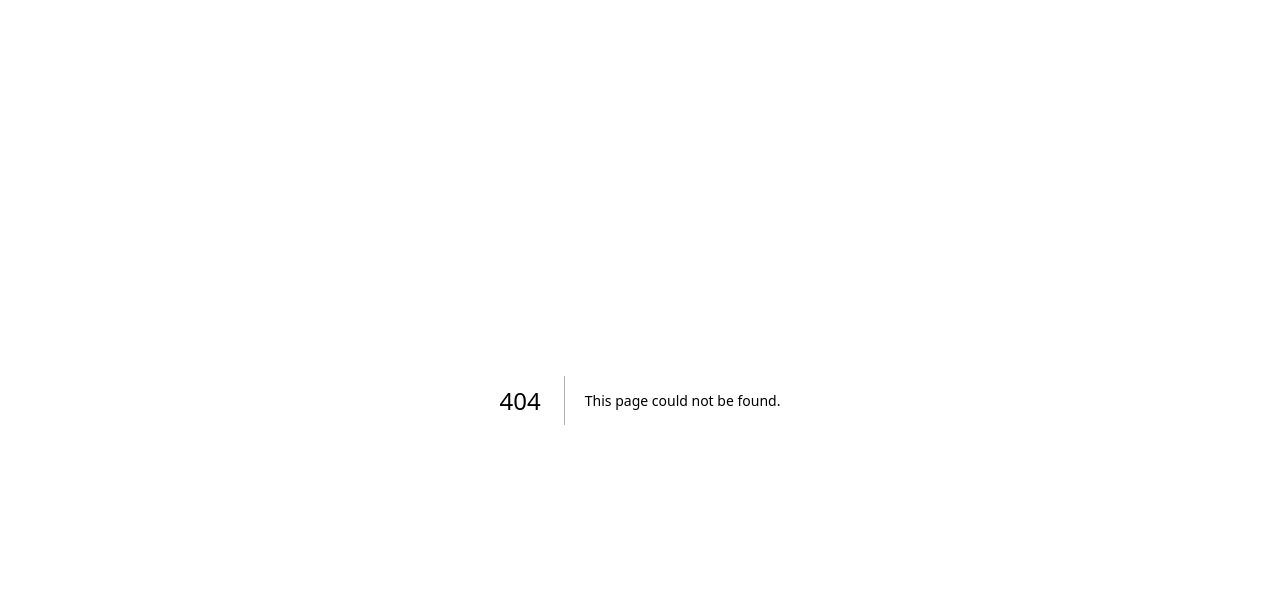
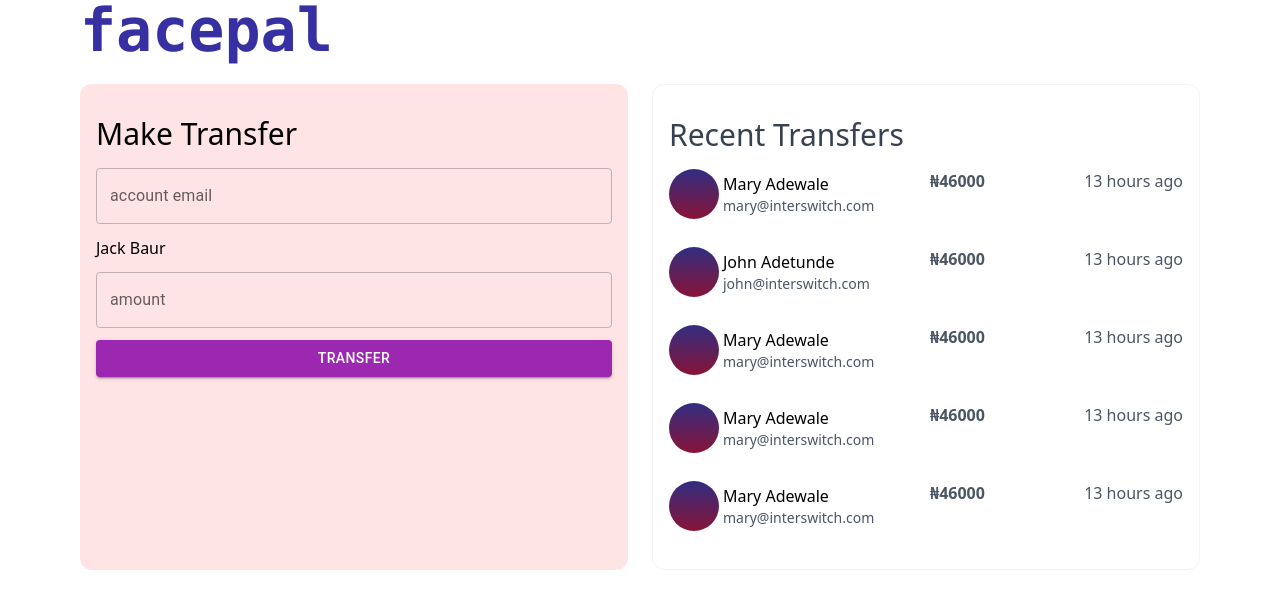
Before and after one commit to earlycodetech/facepal_v2, a Next.js app: page /account/make-transfer in a window 1280 px wide. Before the commit this address had no page. Shown: the top 608 px of the page. Built offline with nearby package versions, Linux system fonts and the light colour scheme.

Commit message:
add transfer page

```diff
--- a/package.json
+++ b/package.json
@@ -9,6 +9,9 @@
     "lint": "next lint"
   },
   "dependencies": {
+    "@emotion/react": "^11.11.1",
+    "@emotion/styled": "^11.11.0",
+    "@mui/material": "^5.14.3",
     "autoprefixer": "10.4.14",
     "next": "13.4.12",
     "postcss": "8.4.27",
--- /dev/null
+++ b/pages/account/make-transfer.js
@@ -0,0 +1,110 @@
+import Link from 'next/link';
+import {TextField,Button} from '@mui/material';
+import { PastTransaction } from '../components/PastTransaction';
+
+export default function MakeTransfer() {
+    return (
+        <main className="px-6 sm:px-10 md:px-20">
+            <Link
+            href="/feeds"
+            className="text-indigo-800 text-4xl sm:text-6xl font-mono font-bold">facepal</Link>
+
+            <section className='flex flex-col lg:grid lg:grid-cols-2 gap-4 lg:gap-6 mt-6'>
+                <article className="bg-rose-100 p-4 rounded-xl">
+                    <h3 className="text-3xl mt-4">Make Transfer</h3>
+
+                    <form className='w-full flex flex-col gap-3 mt-4'>
+                        <TextField
+                        id="outlined-basic"
+                        label="account email"
+                        variant="outlined"
+                        color="secondary"
+                        />
+                        <p>Jack Baur</p>
+
+                        <TextField
+                        id="outlined-basic"
+                        label="amount"
+                        variant="outlined"
+                        color="secondary"
+                        />
+
+                        <Button
+                        variant="contained"
+                        color="secondary"
+                        >Transfer</Button>
+                    </form>
+                </article>
+
+                <aside className="border border-gray-100 p-4 rounded-xl">
+                <h3 className="text-3xl text-gray-700 mt-4">Recent Transfers</h3>
+
+                <ul className='h-[400px] md: flex flex-col gap-3 overflow-y-scroll'>
+                    <PastTransaction
+                    reciepient='Mary Adewale'
+                    email='mary@interswitch.com'
+                    amount={46000}
+                    time='13 hours'
+                    />
+                    <PastTransaction
+                    reciepient='John Adetunde'
+                    email='john@interswitch.com'
+                    amount={46000}
+                    time='13 hours'
+                    />
+                    <PastTransaction
+                    reciepient='Mary Adewale'
+                    email='mary@interswitch.com'
+                    amount={46000}
+                    time='13 hours'
+                    />
+                    <PastTransaction
+                    reciepient='Mary Adewale'
+                    email='mary@interswitch.com'
+                    amount={46000}
+                    time='13 hours'
+                    />
+                    <PastTransaction
+                    reciepient='Mary Adewale'
+                    email='mary@interswitch.com'
+                    amount={46000}
+                    time='13 hours'
+                    />
+                    <PastTransaction
+                    reciepient='Mary Adewale'
+                    email='mary@interswitch.com'
+                    amount={46000}
+                    time='13 hours'
+                    />
+                    <PastTransaction
+                    reciepient='Mary Adewale'
+                    email='mary@interswitch.com'
+                    amount={46000}
+                    time='13 hours'
+                    />
+                    <PastTransaction
+                    reciepient='Mary Adewale'
+                    email='mary@interswitch.com'
+                    amount={46000}
+                    time='13 hours'
+                    />
+                    <PastTransaction
+                    reciepient='Mary Adewale'
+                    email='mary@interswitch.com'
+                    amount={46000}
+                    time='13 hours'
+                    />
+                    <PastTransaction
+                    reciepient='Mary Adewale'
+                    email='mary@interswitch.com'
+                    amount={46000}
+                    time='13 hours'
+                    />
+
+                    <Link href='/account/transfer-history'>All transfer history</Link>
+                </ul>
+                </aside>
+            </section>
+        </main>
+    )
+}
--- /dev/null
+++ b/pages/account/transfer-history.js
@@ -0,0 +1,5 @@
+export default function TransferHistory() {
+  return (
+    <p>all transfer history here</p>
+  )
+}
--- /dev/null
+++ b/pages/components/PastTransaction.js
@@ -0,0 +1,18 @@
+export function PastTransaction ({reciepient,email,amount,time}) {
+    return (
+        <li className="flex flex-col sm:grid sm:grid-cols-2 gap-2 mt-4">
+            <div className="flex flex-row gap-1">
+                <div className="w-[50px] h-[50px] rounded-full bg-gradient-to-b from-indigo-900 to-rose-900"></div>
+                <blockquote className="flex flex-col justify-center">
+                    <span>{reciepient}</span>
+                    <span className="text-gray-600 text-sm">{email}</span>
+                </blockquote>
+            </div>
+
+            <div className="flex flex-row justify-between">
+                <span className="font-semibold text-gray-600">₦{amount}</span>
+                <span className="text-gray-600 text">{time} ago</span>
+            </div>
+        </li>
+    )
+}
--- a/pages/index.js
+++ b/pages/index.js
@@ -17,7 +17,7 @@ export default function Home() {
         <Image src="/imgs/bg-mobile.jpg" width={60} height={60} className="h-screen w-full sm:hidden" alt="cover image"/>
         <div className="w-full flex flex-col sm:flex-row justify-center items-center gap-4 px-8 sm:px-10 lg:px-24">
             <div className="w-full sm:min-h-[480px] bg-indigo-300/20 py-6 sm:py-10 px-[40px] rounded-lg">
-                <h1 className="text-indigo-800 text-4xl sm:text-6xl font-mono font-bold">facepal {version}</h1>
+                <h1 className="text-indigo-800 text-4xl sm:text-6xl font-mono font-bold">facepal</h1>
                 <h2 className="text-2xl sm:text-3xl mt-4">The Coolest way to connect with friends and hold money</h2>
             </div>
             <div className="w-full sm:min-h-[480px] flex flex-col gap-5">
--- a/styles/globals.css
+++ b/styles/globals.css
@@ -1,27 +1,3 @@
 @tailwind base;
 @tailwind components;
 @tailwind utilities;
-
-:root {
-  --foreground-rgb: 0, 0, 0;
-  --background-start-rgb: 214, 219, 220;
-  --background-end-rgb: 255, 255, 255;
-}
-
-@media (prefers-color-scheme: dark) {
-  :root {
-    --foreground-rgb: 255, 255, 255;
-    --background-start-rgb: 0, 0, 0;
-    --background-end-rgb: 0, 0, 0;
-  }
-}
-
-body {
-  color: rgb(var(--foreground-rgb));
-  background: linear-gradient(
-      to bottom,
-      transparent,
-      rgb(var(--background-end-rgb))
-    )
-    rgb(var(--background-start-rgb));
-}
```
Also changed, not shown: 2 other files (tests, documents, lock files or other folders).
